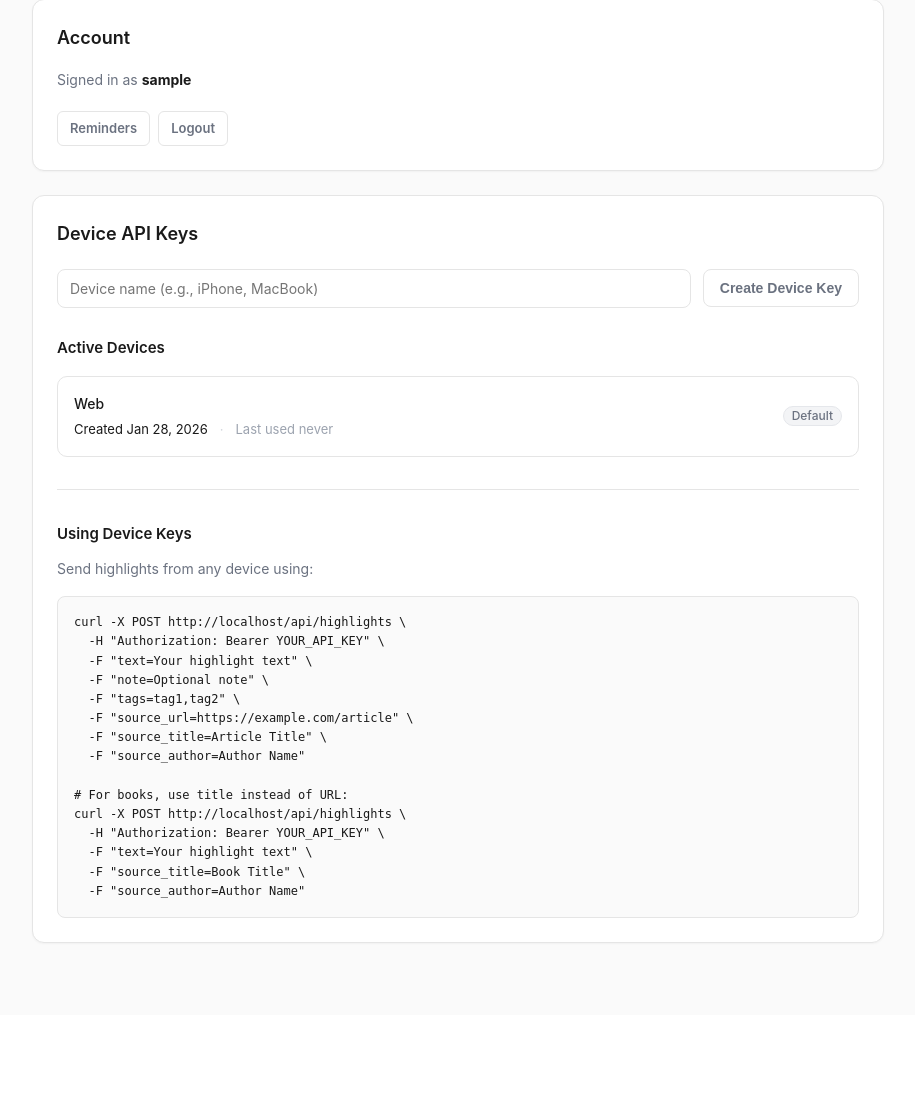
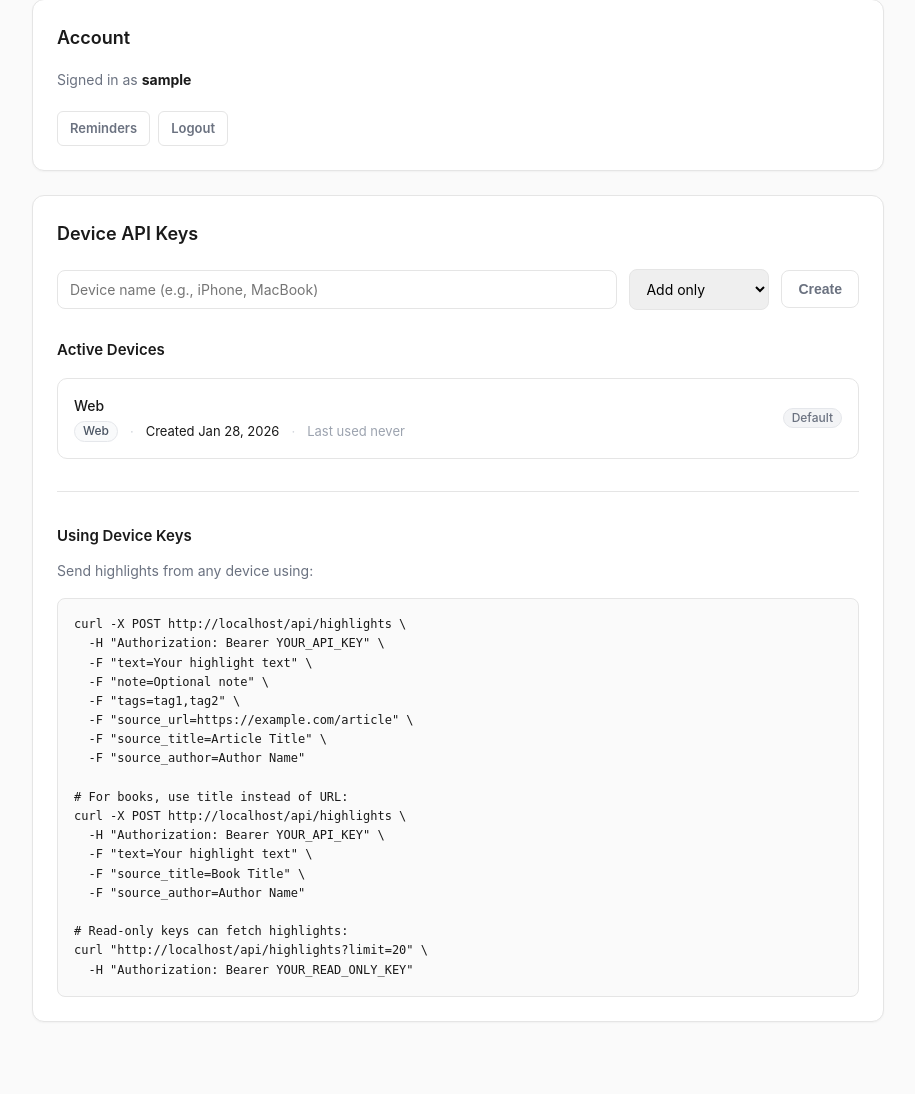
Before and after one commit to ecntu/highlight-manager, a FastAPI app: page /settings in a window 1280 px wide. Shown: the part 159-1253 px from the top of the page, without its empty margins (182-1097 px from the left). Before the commit the page ends 1102 px from the top, so only its background shows below. Run offline with FastAPI, Linux system fonts and the light colour scheme; the visitor is signed in with stand-in values (Sample User, id 1); tables that the repository leaves empty hold one stand-in row (values such as "Sample post"); some libraries are stand-ins or nearby versions.

Commit message:
read only keys

```diff
--- a/app/main.py
+++ b/app/main.py
@@ -1,15 +1,15 @@
-from fastapi import FastAPI, Depends, HTTPException, Form, Request, Response
+from fastapi import FastAPI, Depends, HTTPException, Form, Query, Request, Response
 from fastapi.responses import HTMLResponse, RedirectResponse
 from fastapi.templating import Jinja2Templates
 from starlette.middleware.sessions import SessionMiddleware
 from sqlalchemy.orm import Session, joinedload
 from sqlalchemy import or_, func
-from datetime import datetime, timedelta
+from datetime import datetime, timedelta, timezone
 from calendar import monthrange
 from urllib.parse import urlparse
 import secrets
 import re
-from typing import Optional, Any
+from typing import Optional, Any, Literal
 from app.database import get_db, init_db_schema
 from app.models import (
     User,
@@ -19,6 +19,7 @@ from app.models import (
     Tag,
     SourceType,
     HighlightStatus,
+    DeviceScope,
     Collection,
     CollectionItem,
     Reminder,
@@ -91,9 +92,15 @@ WEB_DEVICE_NAME = "Web"
 WEB_DEVICE_PREFIX = "web"
 SOURCE_HIGHLIGHTS_PREVIEW_LIMIT = 25
 HOME_DUE_REMINDERS_LIMIT = 10
-
-
-def get_device_from_auth_header(auth_header: Optional[str], db: Session) -> Device:
+API_HIGHLIGHTS_DEFAULT_LIMIT = 20
+API_HIGHLIGHTS_MAX_LIMIT = 100
+
+
+def get_device_from_auth_header(
+    auth_header: Optional[str],
+    db: Session,
+    required_scope: Literal["read", "write"],
+) -> Device:
     if not auth_header:
         raise HTTPException(status_code=401, detail="Invalid authorization")
 
@@ -114,6 +121,16 @@ def get_device_from_auth_header(auth_header: Optional[str], db: Session) -> Devi
 
     if not device:
         raise HTTPException(status_code=401, detail="Invalid API key")
+
+    if device.scope == DeviceScope.WEB:
+        raise HTTPException(status_code=403, detail="Web keys cannot access the API")
+    if required_scope == "read" and device.scope != DeviceScope.READ_ONLY:
+        raise HTTPException(status_code=403, detail="Token is not read-only")
+    if required_scope == "write" and device.scope != DeviceScope.ADD_ONLY:
+        raise HTTPException(status_code=403, detail="Token is not add-only")
+
+    device.last_used_at = datetime.utcnow()
+    db.commit()
 
     return device
 
@@ -138,6 +155,7 @@ def get_or_create_web_device(
             name=WEB_DEVICE_NAME,
             api_key_hash=hash_password(api_key),
             prefix=WEB_DEVICE_PREFIX,
+            scope=DeviceScope.WEB,
         )
         db.add(device)
         db.flush()
@@ -347,6 +365,74 @@ def create_highlight_with_metadata(
     return highlight, True
 
 
+def parse_api_datetime(raw: Optional[str], field_name: str) -> Optional[datetime]:
+    if not raw:
+        return None
+    value = raw.strip()
+    if not value:
+        return None
+    normalized = value.replace("Z", "+00:00")
+    try:
+        parsed = datetime.fromisoformat(normalized)
+        if parsed.tzinfo is not None:
+            return parsed.astimezone(timezone.utc).replace(tzinfo=None)
+        return parsed
+    except ValueError as exc:
+        raise HTTPException(
+            status_code=422, detail=f"Invalid datetime for {field_name}"
+        ) from exc
+
+
+def serialize_highlight_summary(highlight: Highlight) -> dict[str, Any]:
+    source = highlight.source
+    return {
+        "id": str(highlight.id),
+        "text": highlight.text,
+        "note": highlight.note,
+        "is_favorite": highlight.is_favorite,
+        "created_at": highlight.created_at.isoformat(),
+        "highlighted_at": (
+            highlight.highlighted_at.isoformat() if highlight.highlighted_at else None
+        ),
+        "source": (
+            {
+                "id": str(source.id),
+                "type": source.type.value,
+                "name": source.name,
+                "domain": source.domain,
+                "title": source.title,
+                "author": source.author,
+            }
+            if source
+            else None
+        ),
+        "tags": sorted(tag.name for tag in highlight.tags),
+    }
+
+
+def serialize_highlight_detail(highlight: Highlight) -> dict[str, Any]:
+    payload = serialize_highlight_summary(highlight)
+    payload.update(
+        {
+            "status": highlight.status.value,
+            "location": highlight.location,
+            "url": highlight.url,
+            "page_title": highlight.page_title,
+            "page_author": highlight.page_author,
+            "updated_at": highlight.updated_at.isoformat(),
+            "collections": [
+                {"id": str(collection.id), "name": collection.name}
+                for collection in highlight.collections
+            ],
+            "reminders": [
+                {"id": str(reminder.id), "remind_at": reminder.remind_at.isoformat()}
+                for reminder in highlight.reminders
+            ],
+        }
+    )
+    return payload
+
+
 @app.get("/", response_class=HTMLResponse)
 def home(request: Request):
     return templates.TemplateResponse("login.html", {"request": request})
@@ -497,15 +583,21 @@ def settings_page(
 def create_device(
     request: Request,
     name: str = Form(),
-    user: User = Depends(require_user),
-    db: Session = Depends(get_db),
-):
-    api_key = f"phm_live_{secrets.token_urlsafe(32)}"
+    scope: DeviceScope = Form(DeviceScope.ADD_ONLY),
+    user: User = Depends(require_user),
+    db: Session = Depends(get_db),
+):
+    if scope == DeviceScope.WEB:
+        raise HTTPException(status_code=400, detail="Invalid scope")
+
+    prefix = "phm_ro" if scope == DeviceScope.READ_ONLY else "phm_live"
+    api_key = f"{prefix}_{secrets.token_urlsafe(32)}"
     device = Device(
         user_id=user.id,
         name=name,
         api_key_hash=hash_password(api_key),
-        prefix="phm_live",
+        prefix=prefix,
+        scope=scope,
     )
     db.add(device)
     db.commit()
@@ -560,9 +652,10 @@ def roll_device_key(
     if device.name == WEB_DEVICE_NAME:
         raise HTTPException(status_code=400, detail="Web device key cannot be rolled")
 
-    prefix = device.prefix or "phm_live"
+    prefix = "phm_ro" if device.scope == DeviceScope.READ_ONLY else "phm_live"
     api_key = f"{prefix}_{secrets.token_urlsafe(32)}"
     device.api_key_hash = hash_password(api_key)
+    device.prefix = prefix
     device.last_used_at = None
     db.commit()
 
@@ -619,20 +712,17 @@ def delete_device(
 
 @app.post("/api/highlights")
 def api_create_highlight(
+    request: Request,
     text: str = Form(),
     note: Optional[str] = Form(None),
     tags: Optional[str] = Form(None),
     source_url: Optional[str] = Form(None),
     source_title: Optional[str] = Form(None),
     source_author: Optional[str] = Form(None),
-    request: Request = None,
-    db: Session = Depends(get_db),
-):
-    auth_header = request.headers.get("Authorization") if request else None
-    device = get_device_from_auth_header(auth_header, db)
-
-    device.last_used_at = datetime.utcnow()
-    db.commit()
+    db: Session = Depends(get_db),
+):
+    auth_header = request.headers.get("Authorization")
+    device = get_device_from_auth_header(auth_header, db, required_scope="write")
 
     # Convert empty strings to None
     source_url = source_url.strip() if source_url else None
@@ -669,9 +759,7 @@ async def api_create_highlight_moon_reader(
     db: Session = Depends(get_db),
 ):
     auth_header = request.headers.get("Authorization")
-    device = get_device_from_auth_header(auth_header, db)
-    device.last_used_at = datetime.utcnow()
-    db.commit()
+    device = get_device_from_auth_header(auth_header, db, required_scope="write")
 
     payload = await request.json()
     highlights = payload.get("highlights") if isinstance(payload, dict) else None
@@ -712,6 +800,92 @@ async def api_create_highlight_moon_reader(
         )
 
     return {"id": str(highlight.id), "created_at": highlight.created_at.isoformat()}
+
+
+@app.get("/api/highlights")
+def api_list_highlights(
+    request: Request,
+    q: Optional[str] = None,
+    favorite: Optional[bool] = None,
+    from_date: Optional[str] = Query(None, alias="from"),
+    to_date: Optional[str] = Query(None, alias="to"),
+    limit: int = API_HIGHLIGHTS_DEFAULT_LIMIT,
+    cursor: Optional[str] = None,
+    db: Session = Depends(get_db),
+):
+    auth_header = request.headers.get("Authorization")
+    device = get_device_from_auth_header(auth_header, db, required_scope="read")
+
+    from_dt = parse_api_datetime(from_date, "from_date")
+    to_dt = parse_api_datetime(to_date, "to_date")
+    cursor_dt = parse_api_datetime(cursor, "cursor")
+    q = q.strip() if q else None
+    limit = max(1, min(limit, API_HIGHLIGHTS_MAX_LIMIT))
+
+    query = (
+        db.query(Highlight)
+        .options(joinedload(Highlight.source), joinedload(Highlight.tags))
+        .outerjoin(Source, Highlight.source_id == Source.id)
+        .filter(Highlight.user_id == device.user_id)
+    )
+
+    if q:
+        search = f"%{q}%"
+        query = query.filter(
+            or_(
+                Highlight.text.ilike(search),
+                Highlight.note.ilike(search),
+                Highlight.page_title.ilike(search),
+                Source.domain.ilike(search),
+                Source.title.ilike(search),
+                Source.author.ilike(search),
+            )
+        )
+    if favorite is not None:
+        query = query.filter(Highlight.is_favorite == favorite)
+    if from_dt:
+        query = query.filter(Highlight.created_at >= from_dt)
+    if to_dt:
+        query = query.filter(Highlight.created_at <= to_dt)
+    if cursor_dt:
+        query = query.filter(Highlight.created_at < cursor_dt)
+
+    highlights = query.order_by(Highlight.created_at.desc()).limit(limit + 1).all()
+    has_more = len(highlights) > limit
+    page = highlights[:limit]
+    next_cursor = page[-1].created_at.isoformat() if has_more and page else None
+
+    return {
+        "items": [serialize_highlight_summary(h) for h in page],
+        "next_cursor": next_cursor,
+        "has_more": has_more,
+    }
+
+
+@app.get("/api/highlights/{highlight_id}")
+def api_get_highlight(
+    highlight_id: str,
+    request: Request,
+    db: Session = Depends(get_db),
+):
+    auth_header = request.headers.get("Authorization")
+    device = get_device_from_auth_header(auth_header, db, required_scope="read")
+
+    highlight = (
+        db.query(Highlight)
+        .options(
+            joinedload(Highlight.source),
+            joinedload(Highlight.tags),
+            joinedload(Highlight.collections),
+            joinedload(Highlight.reminders),
+        )
+        .filter(Highlight.id == highlight_id, Highlight.user_id == device.user_id)
+        .first()
+    )
+    if not highlight:
+        raise HTTPException(status_code=404, detail="Highlight not found")
+
+    return serialize_highlight_detail(highlight)
 
 
 @app.get("/highlights/{highlight_id}", response_class=HTMLResponse)
--- a/app/templates/partials/devices_table.html
+++ b/app/templates/partials/devices_table.html
@@ -22,6 +22,10 @@
             <div style="flex: 1; min-width: 0;">
                 <div style="font-weight: 500; font-size: 14px; color: #1a1a1a; margin-bottom: 4px;">{{ device.name }}</div>
                 <div class="row" style="gap: 12px; font-size: 13px;">
+                    <span class="pill" style="background: #f9fafb; color: #4b5563; border: 1px solid #e5e7eb;">
+                        {% if device.scope.value == "read_only" %}Read only{% elif device.scope.value == "add_only" %}Add only{% else %}Web{% endif %}
+                    </span>
+                    <span class="meta-divider">·</span>
                     <span>Created {{ device.created_at.strftime('%b %d, %Y') }}</span>
                     <span class="meta-divider">·</span>
                     <span class="muted-2">Last used {% if device.last_used_at %}{{ device.last_used_at.strftime('%b %d, %Y') }}{% else %}never{% endif %}</span>
--- a/app/templates/settings.html
+++ b/app/templates/settings.html
@@ -20,8 +20,12 @@
     <form hx-post="/devices" hx-target="#devices-table" hx-swap="outerHTML" style="margin-bottom: 28px;">
         <div class="row">
             <input type="text" name="name" placeholder="Device name (e.g., iPhone, MacBook)" required style="flex: 1;">
+            <select name="scope" style="flex: 0 0 140px; width: 140px;">
+                <option value="add_only">Add only</option>
+                <option value="read_only">Read only</option>
+            </select>
             <button type="submit" class="btn btn--ghost">
-                Create Device Key
+                Create
                 <span class="htmx-indicator">...</span>
             </button>
         </div>
@@ -49,7 +53,11 @@ curl -X POST {{ request.url.scheme }}://{{ request.url.netloc }}/api/highlights
   -H "Authorization: Bearer YOUR_API_KEY" \
   -F "text=Your highlight text" \
   -F "source_title=Book Title" \
-  -F "source_author=Author Name"</pre>
+  -F "source_author=Author Name"
+
+# Read-only keys can fetch highlights:
+curl "{{ request.url.scheme }}://{{ request.url.netloc }}/api/highlights?limit=20" \
+  -H "Authorization: Bearer YOUR_READ_ONLY_KEY"</pre>
     </div>
 </div>
 {% endblock %}
```
Also changed, not shown: app/database.py (+26 -0 lines), app/models.py (+14 -0 lines), README.md.
